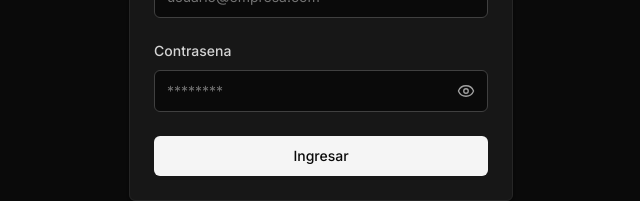
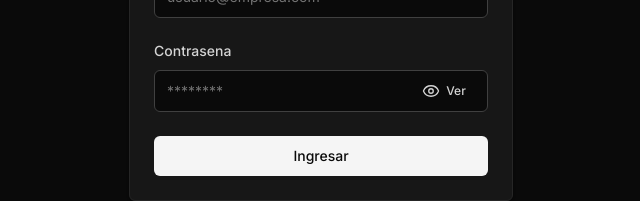
Before and after one commit to daniel199180/POS, a Next.js app: page /login in a window 1280 px wide. Shown: the part 406-607 px from the top of the page, without its empty margins (319-959 px from the left). Built offline with nearby package versions, Linux system fonts and the light colour scheme.

Commit message:
Make login password visibility control clearer

```diff
--- a/src/app/(auth)/login/page.js
+++ b/src/app/(auth)/login/page.js
@@ -94,7 +94,7 @@ export default function LoginPage() {
                     onChange={(event) => setPassword(event.target.value)}
                     autoComplete="current-password"
                     required
-                    className="w-full rounded-md border border-neutral-700 bg-neutral-950 px-3 py-2.5 pr-11 text-sm text-neutral-100 transition outline-none placeholder:text-neutral-500 focus:border-neutral-300 focus:ring-2 focus:ring-white/10"
+                    className="w-full rounded-md border border-neutral-700 bg-neutral-950 px-3 py-2.5 pr-24 text-sm text-neutral-100 transition outline-none placeholder:text-neutral-500 focus:border-neutral-300 focus:ring-2 focus:ring-white/10"
                     placeholder="********"
                   />
                   <button
@@ -103,13 +103,15 @@ export default function LoginPage() {
                     aria-label={
                       showPassword ? "Ocultar contrasena" : "Mostrar contrasena"
                     }
-                    className="absolute inset-y-0 right-0 flex w-11 items-center justify-center text-neutral-400 transition hover:text-neutral-100"
+                    aria-pressed={showPassword}
+                    className="absolute inset-y-0 right-1 flex min-w-20 items-center justify-center gap-1.5 rounded-md px-2 text-xs font-medium text-neutral-300 transition hover:bg-neutral-800 hover:text-white focus-visible:outline-2 focus-visible:outline-offset-2 focus-visible:outline-neutral-300"
                   >
                     {showPassword ? (
                       <EyeOff aria-hidden="true" size={18} strokeWidth={1.8} />
                     ) : (
                       <Eye aria-hidden="true" size={18} strokeWidth={1.8} />
                     )}
+                    {showPassword ? "Ocultar" : "Ver"}
                   </button>
                 </div>
               </label>
```
